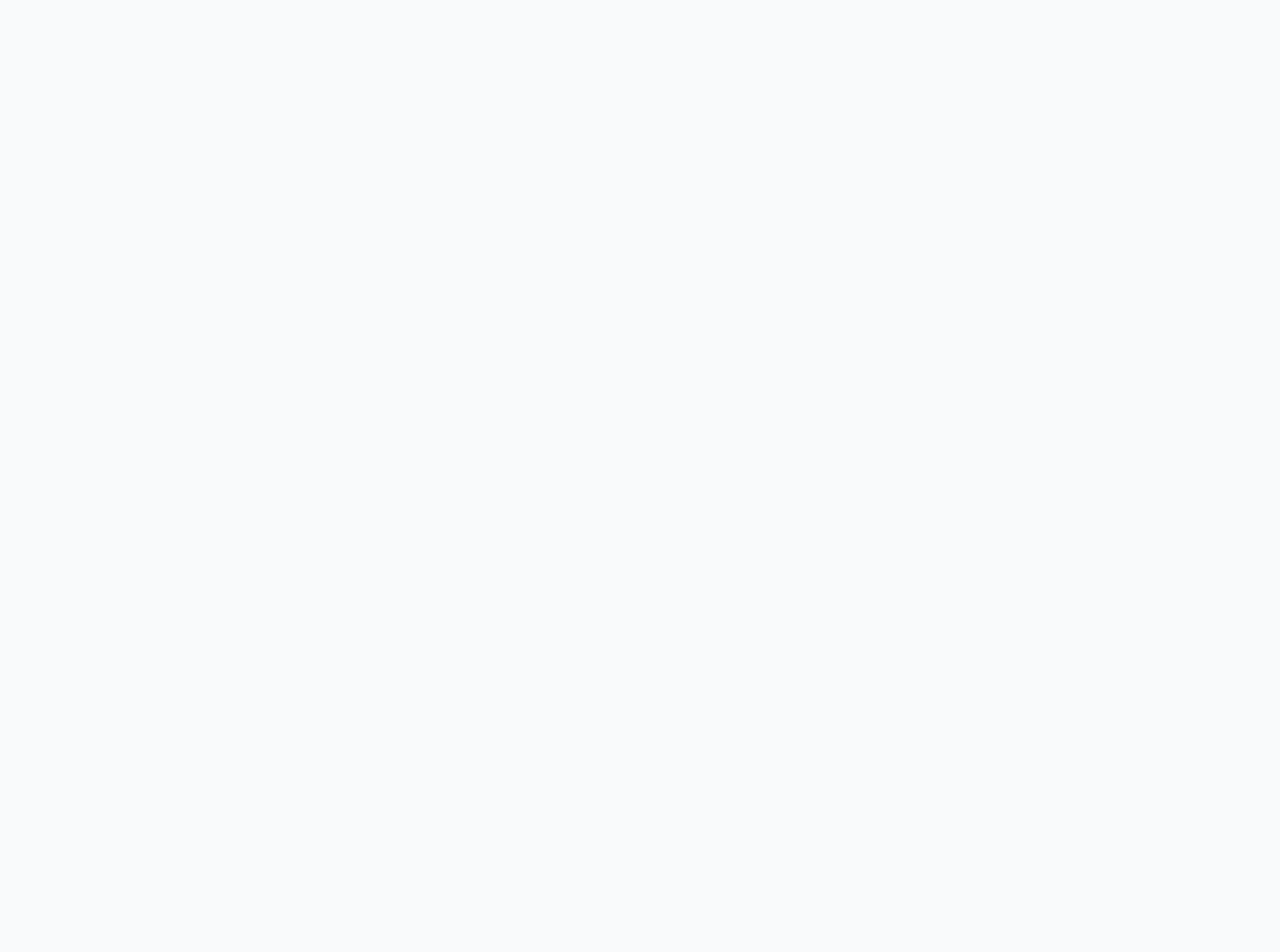
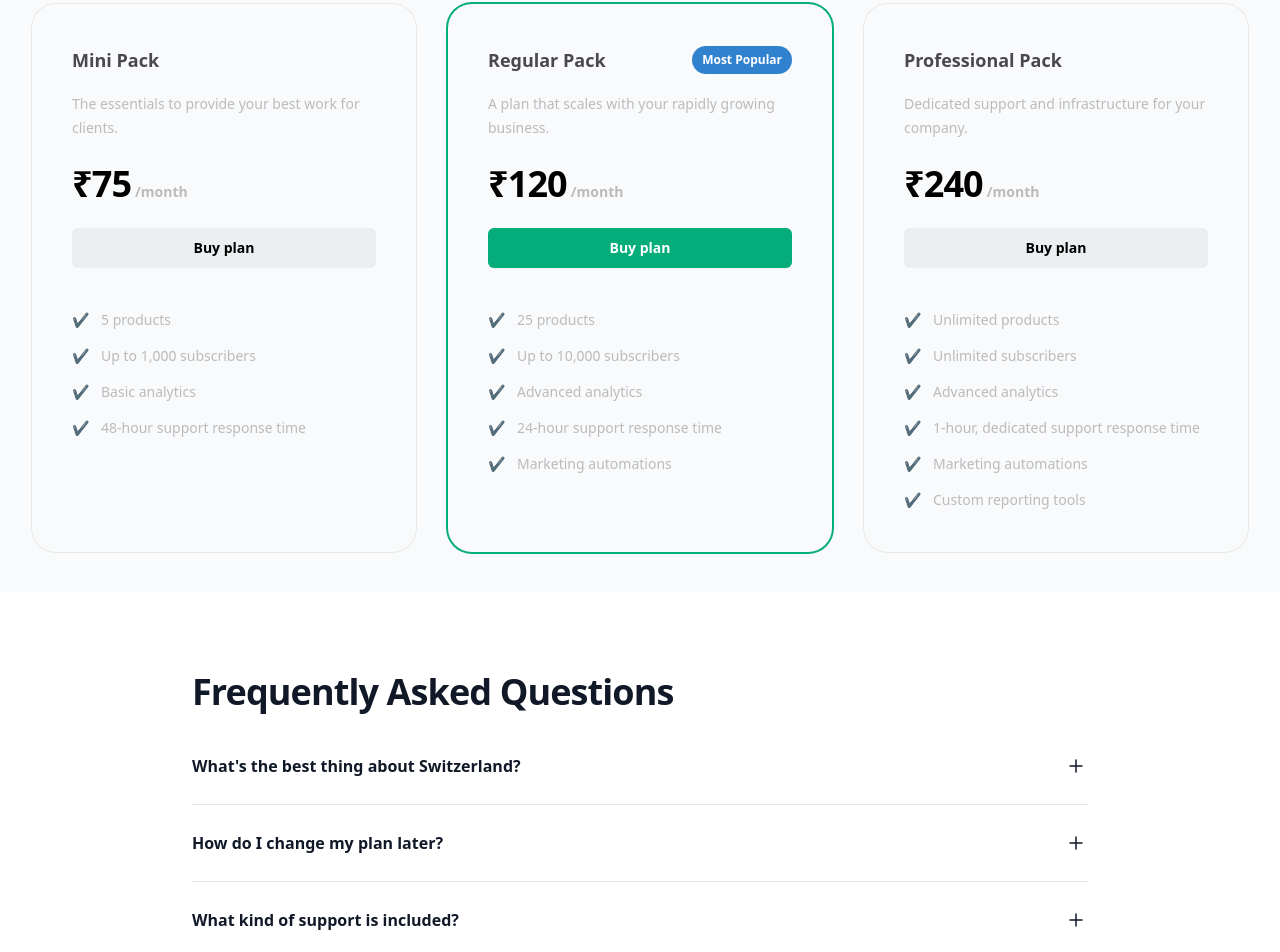
Before and after one commit to borneelphukan/graminate, a SvelteKit app: page /price in a window 1280 px wide. Before the commit this address had no page. Shown: the part 500-1452 px from the top of the page. Before the commit the page ends 800 px from the top, so only its background shows below. Built offline with nearby package versions, Linux system fonts and the light colour scheme.

Commit message:
update: price page integrated

```diff
--- /dev/null
+++ b/src/components/cards/PriceCard.svelte
@@ -0,0 +1,71 @@
+<script lang="ts">
+	export let label: string;
+	export let description: string;
+	export let price: string;
+	export let priceSuffix: string;
+	export let points: string[];
+	export let href: string;
+	export let popular: boolean = false;
+	export let isSelected: boolean;
+	export let onClick: () => void;
+
+	function classNames(...classes: string[]) {
+		return classes.filter(Boolean).join(' ');
+	}
+</script>
+
+<div
+	on:click={onClick}
+	class={classNames(
+		isSelected ? 'ring-2 ring-green-200' : 'ring-1 ring-gray-400 dark:gray-900',
+		'rounded-3xl p-8 xl:p-10 cursor-pointer transform transition-transform duration-200 hover:scale-105'
+	)}
+	role="button"
+	tabindex="0"
+	on:keypress={(e) => {
+		if (e.key === 'Enter' || e.key === ' ') {
+			onClick();
+		}
+	}}
+>
+	<div class="flex items-center justify-between gap-x-4">
+		<h2 class="text-lg font-semibold leading-8 text-gray-200">
+			{label}
+		</h2>
+		{#if popular}
+			<span
+				class="rounded-full bg-blue-200 px-2.5 py-1 text-xs font-semibold leading-5 text-white"
+			>
+				Most Popular
+			</span>
+		{/if}
+	</div>
+	<p class="mt-4 text-sm leading-6 text-gray-300">{description}</p>
+	<p class="mt-6 flex items-baseline gap-x-1">
+		<span class="text-4xl font-semibold tracking-tight text-black dark:text-white">
+			{price}
+		</span>
+		<span class="text-sm font-semibold leading-6 text-gray-300">
+			{priceSuffix}
+		</span>
+	</p>
+	<a
+		{href}
+		class={classNames(
+			isSelected
+				? 'bg-green-200 text-white shadow-sm hover:bg-green-100 '
+				: 'bg-gray-500 dark:bg-white/10 text-black dark:text-white hover:bg-gray-400 focus-visible:outline-white',
+			'mt-6 block rounded-md px-3 py-2 text-center text-sm font-semibold leading-6 focus-visible:outline focus-visible:outline-2 focus-visible:outline-offset-2'
+		)}
+	>
+		Buy plan
+	</a>
+	<ul role="list" class="mt-8 space-y-3 text-sm leading-6 text-gray-300 xl:mt-10">
+		{#each points as point}
+			<li class="flex gap-x-3">
+				<span class="text-green-400">✔</span>
+				{point}
+			</li>
+		{/each}
+	</ul>
+</div>
--- a/src/components/layout/Footer.svelte
+++ b/src/components/layout/Footer.svelte
@@ -2,8 +2,8 @@
 	const navigation = {
 		products: [
 			{ name: 'Features', href: '#' },
-			{ name: "What's new?", href: '#' },
-			{ name: 'Pricing', href: '/Pricing' }
+			{ name: "Newsletter", href: '#' },
+			{ name: 'Pricing', href: '/price' }
 		],
 		team: [
 			{ name: 'About Us', href: '/about-us' },
--- a/src/components/layout/Navbars/HomeNavbar.svelte
+++ b/src/components/layout/Navbars/HomeNavbar.svelte
@@ -1,10 +1,11 @@
 <script lang="ts">
 	export let imageSrc: string = '/images/logo.png';
+	export let signIn: boolean = false;
 </script>
 
 <header class="bg-gray-800 py-2">
 	<div class="mx-auto max-w-7xl px-2 sm:px-4 lg:divide-y lg:divide-gray-700 lg:px-8">
-		<div class="relative flex h-12 py-1 justify-between">
+		<div class="relative flex h-12 py-1 justify-between items-center">
 			<!-- Logo Section -->
 			<div class="relative z-10 flex px-2 lg:px-0">
 				<div class="flex flex-shrink-0 items-center">
@@ -15,6 +16,12 @@
 					</a>
 				</div>
 			</div>
+
+			{#if signIn}
+				<div class="flex items-center">
+					<a href="/" class="text-light hover:underline">Sign In</a>
+				</div>
+			{/if}
 		</div>
 	</div>
 </header>
--- a/src/routes/about-us/+page.svelte
+++ b/src/routes/about-us/+page.svelte
@@ -23,7 +23,7 @@
 </svelte:head>
 
 <div class="bg-white">
-	<HomeNavbar />
+	<HomeNavbar signIn={true} />
 
 	<div class="bg-white">
 		<main class="isolate">
@@ -147,7 +147,7 @@
 
 								<div class="flex flex-col-reverse gap-y-4">
 									<dt class="text-base/7 text-gray-600">Active Clients</dt>
-									<dd class="text-5xl font-semibold tracking-tight text-gray-900"></dd>
+									<dd class="text-5xl font-semibold tracking-tight text-gray-900">12</dd>
 								</div>
 							</dl>
 						</div>
--- a/src/routes/career/+page.svelte
+++ b/src/routes/career/+page.svelte
@@ -74,7 +74,7 @@
 <svelte:head>
 	<title>Jobs at Graminate</title>
 </svelte:head>
-<HomeNavbar />
+<HomeNavbar signIn={true} />
 
 <!-- Header -->
 <div class="relative bg-gray-500">
--- /dev/null
+++ b/src/routes/price/+page.svelte
@@ -0,0 +1,251 @@
+<script lang="ts">
+	import HomeNavbar from '@layout/Navbars/HomeNavbar.svelte';
+	import PriceCard from '../../components/cards/PriceCard.svelte';
+	import Footer from '@layout/Footer.svelte';
+
+	import { writable } from 'svelte/store';
+	import { slide } from 'svelte/transition';
+
+	const faqs = [
+		{
+			question: "What's the best thing about Switzerland?",
+			answer:
+				"I don't know, but the flag is a big plus. Lorem ipsum dolor sit amet consectetur adipisicing elit. Quas cupiditate laboriosam fugiat."
+		},
+		{
+			question: 'How do I change my plan later?',
+			answer:
+				'You can change your plan anytime from the settings page. Just select a new plan and confirm your choice.'
+		},
+		{
+			question: 'What kind of support is included?',
+			answer:
+				'All plans include email support. Higher-tier plans include priority support with faster response times.'
+		}
+	];
+
+	const faqOpen = writable(new Set<number>());
+
+	const toggleFAQ = (index: number) => {
+		faqOpen.update((set) => {
+			const newSet = new Set(set);
+			if (newSet.has(index)) {
+				newSet.delete(index);
+			} else {
+				newSet.add(index);
+			}
+			return newSet;
+		});
+	};
+
+	type Frequency = 'monthly' | 'annually';
+
+	type FrequencyOption = {
+		value: Frequency;
+		label: string;
+		priceSuffix: string;
+	};
+
+	type PricingTier = {
+		name: string;
+		id: string;
+		href: string;
+		price: Record<Frequency, string>;
+		description: string;
+		features: string[];
+		mostPopular: boolean;
+	};
+
+	type Pricing = {
+		frequencies: FrequencyOption[];
+		tiers: PricingTier[];
+	};
+
+	const pricing: Pricing = {
+		frequencies: [
+			{ value: 'monthly', label: 'Monthly', priceSuffix: '/month' },
+			{ value: 'annually', label: 'Annually', priceSuffix: '/year' }
+		],
+		tiers: [
+			{
+				name: 'Mini Pack',
+				id: 'tier-mini',
+				href: '#',
+				price: { monthly: '₹75', annually: '₹900' },
+				description: 'The essentials to provide your best work for clients.',
+				features: [
+					'5 products',
+					'Up to 1,000 subscribers',
+					'Basic analytics',
+					'48-hour support response time'
+				],
+				mostPopular: false
+			},
+			{
+				name: 'Regular Pack',
+				id: 'tier-regular',
+				href: '#',
+				price: { monthly: '₹120', annually: '₹1440' },
+				description: 'A plan that scales with your rapidly growing business.',
+				features: [
+					'25 products',
+					'Up to 10,000 subscribers',
+					'Advanced analytics',
+					'24-hour support response time',
+					'Marketing automations'
+				],
+				mostPopular: true
+			},
+			{
+				name: 'Professional Pack',
+				id: 'tier-professional',
+				href: '#',
+				price: { monthly: '₹240', annually: '₹2880' },
+				description: 'Dedicated support and infrastructure for your company.',
+				features: [
+					'Unlimited products',
+					'Unlimited subscribers',
+					'Advanced analytics',
+					'1-hour, dedicated support response time',
+					'Marketing automations',
+					'Custom reporting tools'
+				],
+				mostPopular: false
+			}
+		]
+	};
+
+	let frequency: FrequencyOption = pricing.frequencies[0];
+	let selectedTier: PricingTier =
+		pricing.tiers.find((tier) => tier.mostPopular) || pricing.tiers[0];
+</script>
+
+<svelte:head>
+	<title>Pricing</title>
+</svelte:head>
+<HomeNavbar signIn={true} />
+<div class="sm:pt-32 pt-16">
+	<main>
+		<div class="mx-auto max-w-7xl px-6 lg:px-8">
+			<div class="mx-auto max-w-4xl text-center">
+				<h1 class="text-base font-semibold leading-7 text-dark">Pricing</h1>
+				<p class="mt-2 text-5xl font-semibold tracking-tight sm:text-6xl">
+					Price tailored as per your needs
+				</p>
+			</div>
+			<p
+				class="mx-auto mt-6 max-w-2xl text-center text-lg font-medium text-gray-200 dark:text-gray-400 sm:text-xl"
+			>
+				Choose an affordable plan that’s packed with the best tools for better data analysis and
+				more diverse sources
+			</p>
+
+			<div class="mt-16 flex justify-center">
+				<fieldset aria-label="Payment frequency" class="flex">
+					{#each pricing.frequencies as option}
+						<label
+							class="cursor-pointer px-3 py-2 rounded-full text-xs font-semibold leading-5"
+							class:!bg-gray-400={frequency.value === option.value}
+						>
+							<input
+								type="radio"
+								bind:group={frequency}
+								value={option}
+								class="hidden"
+								on:change={() => (frequency = option)}
+							/>
+							{option.label}
+						</label>
+					{/each}
+				</fieldset>
+			</div>
+
+			<div
+				class="isolate mx-auto mt-10 grid max-w-md grid-cols-1 gap-8 lg:mx-0 lg:max-w-none lg:grid-cols-3 mb-10"
+			>
+				{#each pricing.tiers as tier}
+					<PriceCard
+						label={tier.name}
+						description={tier.description}
+						price={tier.price[frequency.value]}
+						priceSuffix={frequency.priceSuffix}
+						points={tier.features}
+						href={tier.href}
+						popular={tier.mostPopular}
+						isSelected={selectedTier.id === tier.id}
+						onClick={() => (selectedTier = tier)}
+					/>
+				{/each}
+			</div>
+		</div>
+	</main>
+</div>
+
+<!-- FAQ -->
+<div class="bg-white">
+	<div class="mx-auto max-w-7xl px-6 py-12 sm:py-16 lg:px-8 lg:py-20">
+		<div class="mx-auto max-w-4xl">
+			<h2 class="text-3xl font-semibold tracking-tight text-gray-900 sm:text-4xl">
+				Frequently Asked Questions
+			</h2>
+			<dl class="mt-10 divide-y divide-gray-900/10">
+				{#each faqs as faq, index}
+					<div class="py-6 first:pt-0 last:pb-0">
+						<dt>
+							<button
+								type="button"
+								class="flex w-full items-start justify-between text-left text-gray-900 focus:outline-none"
+								aria-controls={'faq-' + index}
+								aria-expanded={$faqOpen.has(index)}
+								on:click={() => toggleFAQ(index)}
+							>
+								<span class="text-base/7 font-semibold">{faq.question}</span>
+								<span class="ml-6 flex h-7 items-center">
+									<!-- Plus icon (only visible when closed) -->
+									{#if !$faqOpen.has(index)}
+										<svg
+											class="size-6 transition-transform duration-200"
+											fill="none"
+											viewBox="0 0 24 24"
+											stroke-width="1.5"
+											stroke="currentColor"
+											aria-hidden="true"
+										>
+											<path stroke-linecap="round" stroke-linejoin="round" d="M12 6v12m6-6H6" />
+										</svg>
+									{/if}
+
+									<!-- Minus icon (only visible when open) -->
+									{#if $faqOpen.has(index)}
+										<svg
+											class="size-6 transition-transform duration-200"
+											fill="none"
+											viewBox="0 0 24 24"
+											stroke-width="1.5"
+											stroke="currentColor"
+											aria-hidden="true"
+										>
+											<path stroke-linecap="round" stroke-linejoin="round" d="M18 12H6" />
+										</svg>
+									{/if}
+								</span>
+							</button>
+						</dt>
+						<!-- Answer section with smooth animation -->
+						{#if $faqOpen.has(index)}
+							<dd
+								id={'faq-' + index}
+								class="mt-2 pr-12 text-base/7 text-gray-600 transition-all duration-300 ease-in-out"
+								transition:slide
+							>
+								<p>{faq.answer}</p>
+							</dd>
+						{/if}
+					</div>
+				{/each}
+			</dl>
+		</div>
+	</div>
+</div>
+
+<Footer />
```
